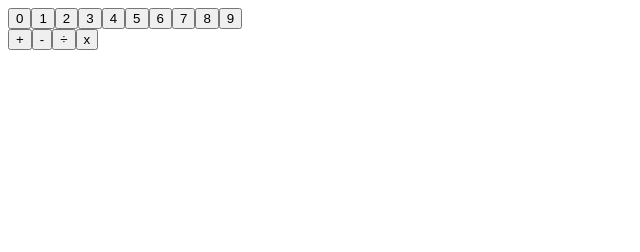
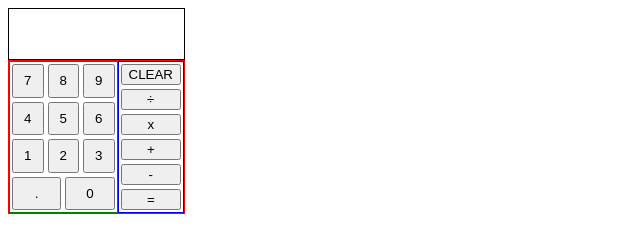
Before and after one commit to k-stannard/odin-calculator, a plain HTML site: page index.html in a window 1280 px wide. Shown: the whole page, without its empty margins (0-640 px from the left). Drawn offline with Linux system fonts and the light colour scheme.

Commit message:
Add calculator UI to screen

```diff
--- a/index.html
+++ b/index.html
@@ -6,10 +6,13 @@
     <title>Odin Calculator</title>
 </head>
 <body>
-    <div id="calc-container">
-        <div id="numeric-container"></div>
-        <div id="operator-container"></div>
-    </div>
+    <div id="calculator">
+        <p id='display'></p>
+        <div id="calc-container">
+            <div id="numeric-container"></div>
+            <div id="operator-container"></div>
+        </div>
+      </div>
 
 
     <script src="script.js"></script>
--- a/script.js
+++ b/script.js
@@ -1,4 +1,10 @@
+const operators = ["CLEAR",  "÷", "x", "+", "-", "=", "."]
+const numericContainer = document.getElementById('numeric-container')
+const operatorContainer = document.getElementById('operator-container')
+const paragraph = document.getElementById('display')
+
 let firstNum, secondNum, operator;
+let displayValue;
 
 function add(a, b) {
     return a + b
@@ -31,30 +37,43 @@ function operate(a, b, func) {
     }
 }
 
-const numericContainer = document.getElementById('numeric-container')
+const displayText = input => {
+    document.body.addEventListener('click',  (event)  => {
+      updateDisplay(event, input)
+      event.preventDefault()
+    })
+  }
 
-const createNumericButtons = () => {
-    for(let i = 0; i < 10; i++) {
+  function updateDisplay(event, input) {
+    if(event.target.id === input.toString()) {
+
+      if(paragraph.textContent == "0") {
+        display.textContent = event.target.id
+        displayValue = event.target.id
+      } else {
+        display.textContent += event.target.id
+        displayValue += event.target.id
+      }
+
+    }
+  }
+
+const createButtons = () => {
+    for(let i = 9; i >= 0; i--) {
         let button = document.createElement('button')
         button.id = `${i}`
         button.textContent = `${i}`
-        // button.click()
+        button.click(displayText(i))
         numericContainer.appendChild(button)
     }
-}
 
-const operators = ["+", "-", "÷", "x"]
-const operatorContainer = document.getElementById('operator-container')
-
-const createOperatorButtons = () => {
     for(let symbol of operators) {
         let button = document.createElement('button')
         button.id = `${symbol}`
         button.textContent = `${symbol}`
-        operatorContainer.appendChild(button)
+        symbol == "." ? numericContainer.appendChild(button) : operatorContainer.appendChild(button)
     }
 }
 
 
-document.body.addEventListener("load", createNumericButtons(), false)
-document.body.addEventListener("load", createOperatorButtons(), false)
+document.body.addEventListener("load", createButtons(), false)
--- a/style.css
+++ b/style.css
@@ -0,0 +1,44 @@
+#display {
+    display: flex;
+    justify-content: flex-end;
+    align-items: flex-end;
+    margin: 0;
+    height: 50px;
+    width: 175px;
+    border: black solid 1px;
+  }
+
+  #calc-container {
+    display: flex;
+    width: 175px;
+    justify-content: space-around;
+    border: red solid 1px;
+    flex: 1 0 auto;
+  }
+
+  #numeric-container {
+    display: flex;
+    flex-wrap: wrap;
+    flex-direction: row-reverse;
+    width: 75px;
+    justify-content: space-around;
+    flex: 1 0 none;
+    border: green solid 1px;
+    flex-grow: 2;
+  }
+
+  #numeric-container button {
+    width: 25px;
+    flex-grow: 1;
+    margin: 2px;
+  }
+
+  #operator-container {
+    display: flex;
+    flex-direction: column;
+    border: blue solid 1px;
+  }
+
+  #operator-container button {
+    margin: 2px;
+  }
```
